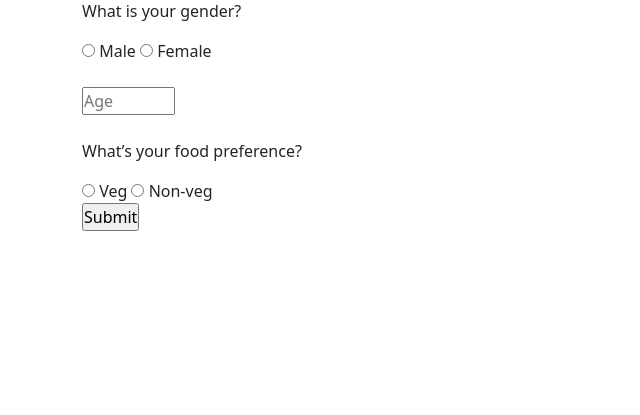
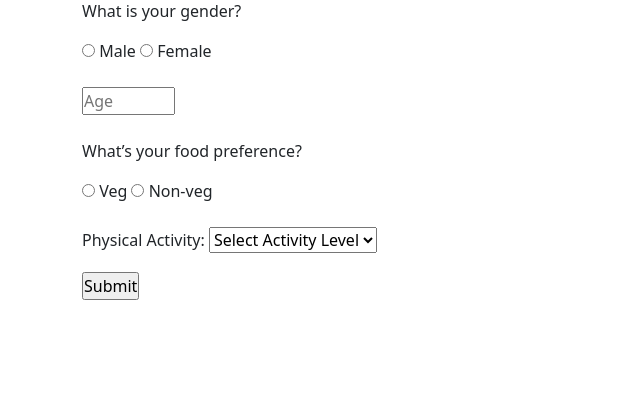
Before and after one commit to Vaishnavi0805/Diet-Plan-Maker, a Python web app: template templates/index.html in a window 1280 px wide. Shown: the part 158-573 px from the top of the page, without its empty margins (0-640 px from the left). Run offline with Jinja, Linux system fonts and the light colour scheme; the template is opened without the code that fills it, so the values that code supplies are empty.

Commit message:
Update index.html

```diff
--- a/templates/index.html
+++ b/templates/index.html
@@ -61,6 +61,21 @@
             <p>What’s your food preference?</p>
             <input type="radio" name="food" value="Veg"> Veg
             <input type="radio" name="food" value="Non-veg"> Non-veg
+            <br><br>
+            Physical Activity:
+                            <select name="PA" class="dropdown" id="" required>
+                                <option selected hidden value=""> Select Activity Level</option>
+                                <option>Very Light</option>
+                                <option>Light</option>
+                                <option>Moderate</option>
+                                <option>Heavy</option>
+                                <option>Very Heavy</option>
+
+
+
+                            </select>
+                            <!-- <input type="text" name="fbranch" required> -->
+                            <option value=""></option><b><span class="formerror"></span></b>
             <p><input type="submit" value="Submit"></p>
 
 
```
